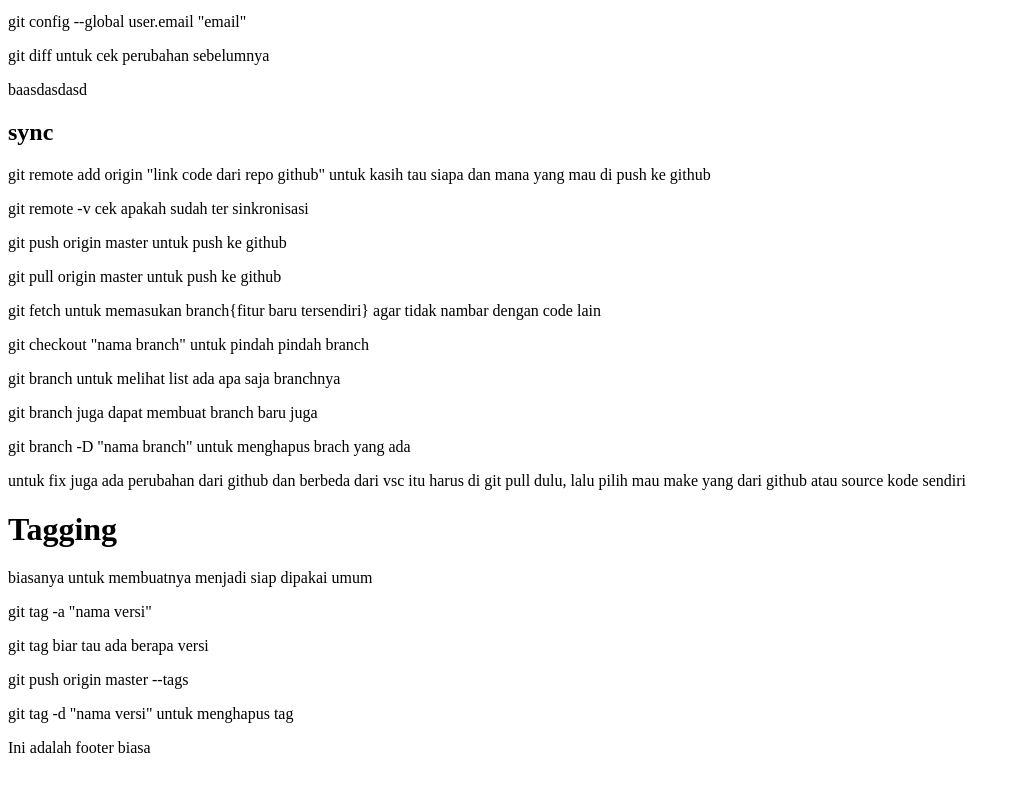
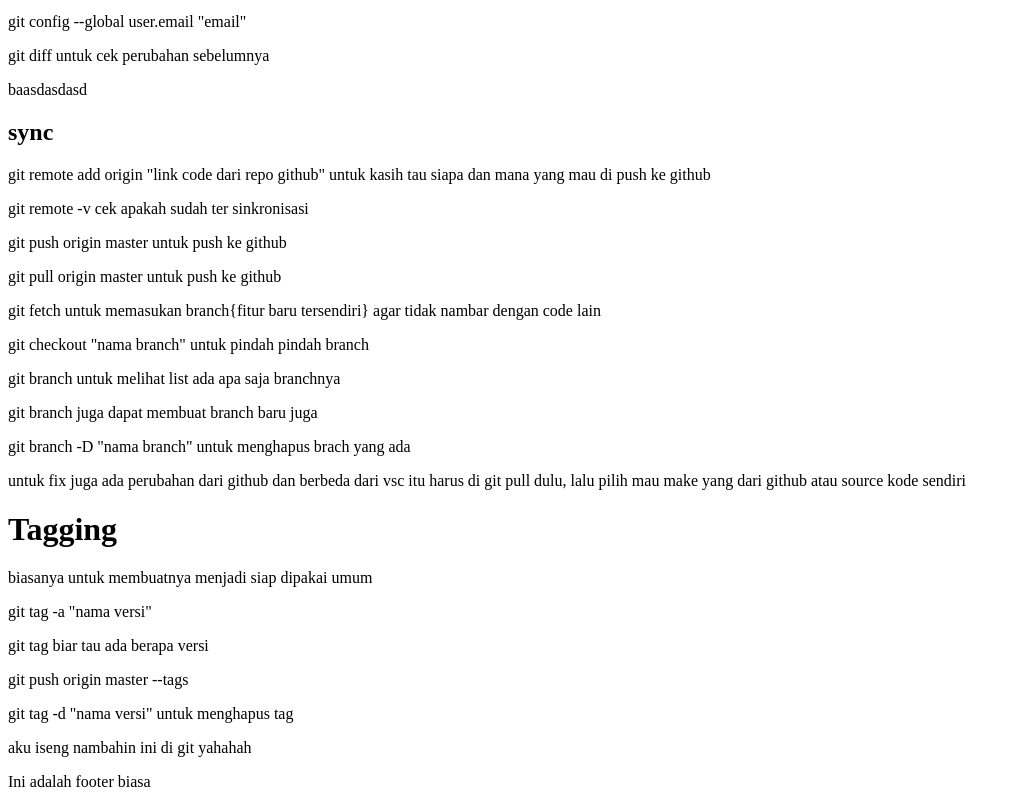
Before and after one commit to Nokoto-dev/Belajar, a plain HTML site: page index.html in a window 1280 px wide. Shown: the part 629-1428 px from the top of the page, without its empty margins (0-1021 px from the left). Before the commit the page ends 1394 px from the top, so only its background shows below. Drawn offline with Linux system fonts and the light colour scheme.

```diff
--- a/index.html
+++ b/index.html
@@ -50,7 +50,7 @@
             <p>git tag biar tau ada berapa versi</p>
             <p>git push origin master --tags</p>
             <p>git tag -d "nama versi" untuk menghapus tag</p>
-
+            <p>aku iseng nambahin ini di git yahahah</p>
 
 
     <footer>Ini adalah footer biasa</footer>
```
